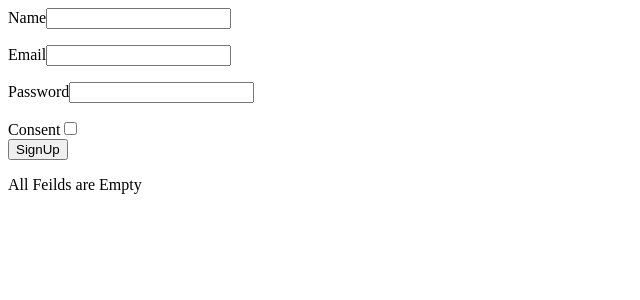
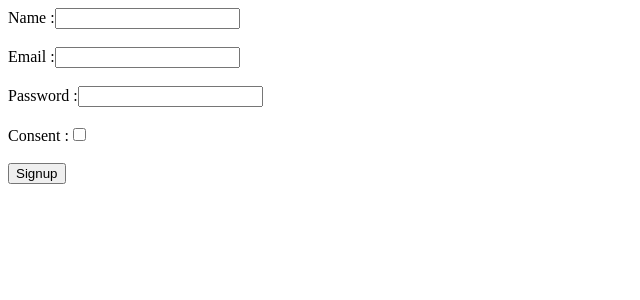
Before and after one commit to surbhi322/React-Easy-Test---React-Easy-Signup-Form---4tta77pbwpax, a React app: page / in a window 1280 px wide. Shown: the top 300 px of the page, without its empty margins (0-640 px from the left). Built offline with nearby package versions, Linux system fonts and the light colour scheme.

Commit message:
Update App.js

```diff
--- a/src/components/App.js
+++ b/src/components/App.js
@@ -3,90 +3,63 @@ import "../styles/App.css";
 import { signUpFormValidation } from "../utils/validation";
 
 const App = () => {
-  const [name, setName] = useState("");
-  const [email, setEmail] = useState("");
-  const [password, setPassword] = useState("");
-  const [consent, setConsent] = useState(false);
-  const [errors, setErrors] = useState({});
+  const [error, setError] = useState({ name: "", email: "", password: "" });
+
+  const validate = (event) => {
+    event.preventDefault();
+
+    const errors = signUpFormValidation({
+      email: event.target.email.value,
+      password: event.target.password.value,
+      name: event.target.name.value,
+    });
+    if (errors == null) {
+      setError({ name: "", email: "", password: "" });
+    } else {
+      setError(errors);
+    }
+  };
+
   return (
     <>
-      <form
-        onSubmit={(e) => {
-          // console.log(name);
-          let obj = {
-            name: name,
-            email: email,
-            password: password,
-            consent: consent
-          };
-
-          e.preventDefault();
-          setErrors(signUpFormValidation(obj));
-          //console.log(errors);
-        }}
-      >
+      <form onSubmit={validate}>
         <div>
           <label>
-            Name
-            <input
-              type="text"
-              id="name"
-              value={name}
-              onChange={(e) => {
-                setName(e.target.value);
-              }}
-            ></input>
+            Name :
+            <input id="name" type="text" name="name" />
           </label>
-          <p>{errors.name ? errors.name : null}</p>
+          {error.name != null && error.name != "" ? error.name : null}
         </div>
+        <br />
         <div>
           <label>
-            Email
-            <input
-              type="text"
-              value={email}
-              id="email"
-              onChange={(e) => {
-                setEmail(e.target.value);
-              }}
-            ></input>
+            Email :
+            <input id="email" type="text" name="email" />
           </label>
-          <p>{errors.email ? errors.email : null}</p>
+          {error.email != null && error.email != "" ? error.email : null}
         </div>
+        <br />
         <div>
           <label>
-            Password
-            <input
-              type="PassWord"
-              id="password"
-              value={password}
-              onChange={(e) => {
-                setPassword(e.target.value);
-              }}
-            ></input>
+            Password :
+            <input id="password" type="text" name="password" />
           </label>
-          <p>{errors.password ? errors.password : null}</p>
+          {error.password != null && error.password != ""
+            ? error.password
+            : null}
         </div>
+        <br />
         <div>
           <label>
-            Consent
-            <input
-              type="checkbox"
-              id="consent"
-              onChange={() => {
-                setConsent(!consent);
-              }}
-            ></input>
+            Consent :
+            <input id="consent" type="checkbox" name="consent" />
           </label>
-          {/* <p>{!consent ? "Checkbox not selected" : null}</p> */}
         </div>
-        <button type="submit">SignUp</button>
+        <br />
+        <div>
+          <button type="submit">Signup</button>
+        </div>
       </form>
-      <p>
-        {!name && !email && !password && !consent
-          ? "All Feilds are Empty"
-          : null}
-      </p>
     </>
   );
 };
```
